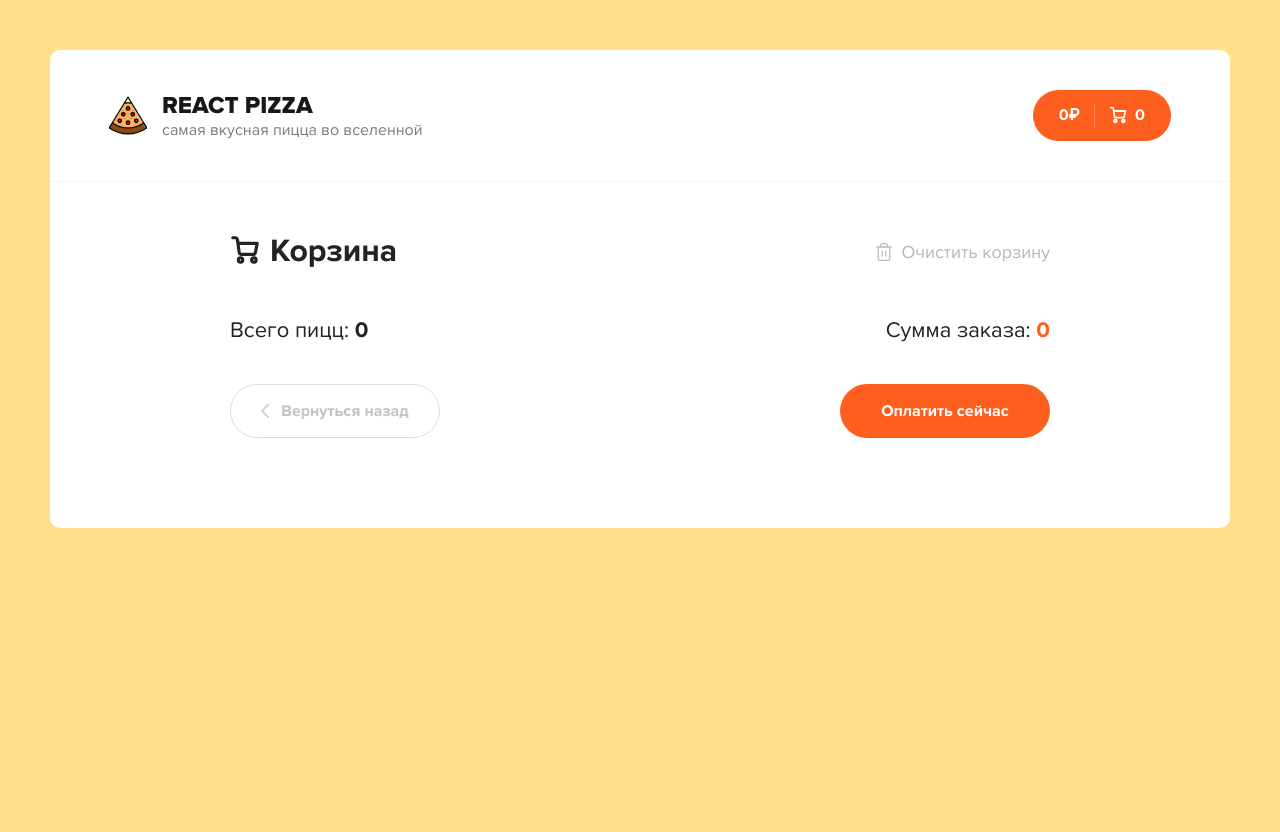
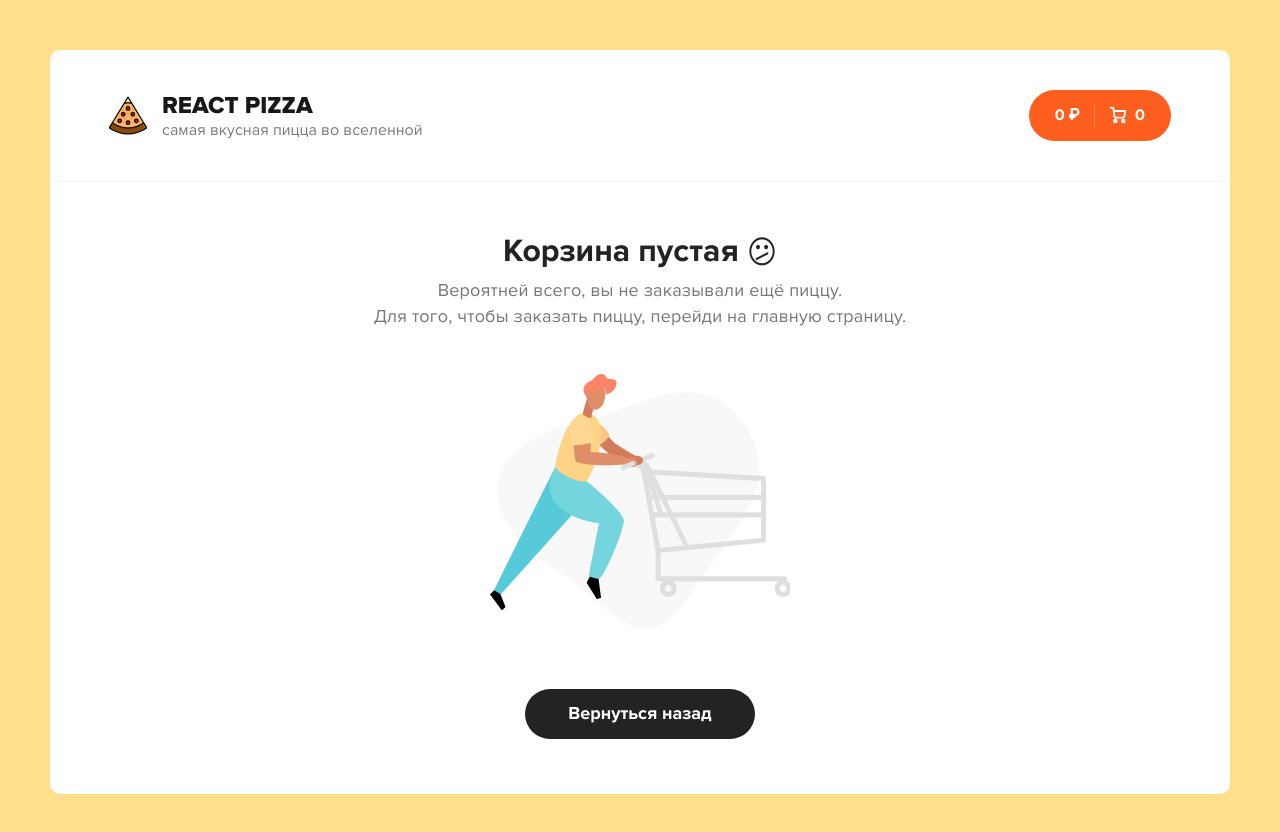
Before and after one commit to Sleggi/e-shop, a React (Create React App) app: page /cart in a window 1280 px wide. Shown: the top 832 px of the page. Before the commit the page ends 800 px from the top, so only its background shows below. Built offline with nearby package versions, Linux system fonts and the light colour scheme.

Commit message:
Cart, empty cart
Добавил отображение пустой корзины, возможность очистки корзины, отображение стоимости всех пицц

```diff
--- a/src/components/CartItem.jsx
+++ b/src/components/CartItem.jsx
@@ -1,6 +1,6 @@
 import React from 'react'
 
-function CartItem({ name, type, size, totalPrice }) {
+function CartItem({ name, type, size, totalPrice, totalCount }) {
     return (
         <div className='cart__item'>
 
@@ -23,7 +23,7 @@ function CartItem({ name, type, size, totalPrice }) {
                     </svg>
 
                 </div>
-                <b>2</b>
+                <b>{totalCount}</b>
                 <div className="button button--outline button--circle cart__item-count-plus">
                     <svg width="10" height="10" viewBox="0 0 10 10" fill="none" xmlns="http://www.w3.org/2000/svg">
                         <path d="M5.92001 3.84V5.76V8.64C5.92001 9.17016 5.49017 9.6 4.96001 9.6C4.42985 9.6 4.00001 9.17016 4.00001 8.64L4 5.76L4.00001 3.84V0.96C4.00001 0.42984 4.42985 0 4.96001 0C5.49017 0 5.92001 0.42984 5.92001 0.96V3.84Z" fill="#EB5A1E" />
@@ -33,7 +33,7 @@ function CartItem({ name, type, size, totalPrice }) {
                 </div>
             </div>
             <div className="cart__item-price">
-                <b>{totalPrice}</b>
+                <b>{totalPrice} Р</b>
             </div>
             <div className="cart__item-remove">
                 <div className="button button--outline button--circle">
--- a/src/components/Header.jsx
+++ b/src/components/Header.jsx
@@ -27,7 +27,7 @@ function Header() {
                 <div className="header__cart">
                     <Link to='/cart'>
                         <Button className='button--cart'>
-                            <span>{state.totalPrice}₽</span>
+                            <span>{state.totalPrice} ₽</span>
                             <div className="button__delimiter"></div>
                             <svg
                                 width="18"
--- a/src/pages/Cart.jsx
+++ b/src/pages/Cart.jsx
@@ -1,10 +1,13 @@
 import React from 'react'
 import { CartItem } from '../components'
-import { useSelector } from 'react-redux'
+import { useDispatch, useSelector } from 'react-redux'
+import { clearCart } from '../redux/actions/cart'
+import CartEmpty from '../assets/img/empty-cart.png'
+import { Link } from 'react-router-dom'
 
 function Cart() {
 
-
+    const dispatch = useDispatch()
     const state = useSelector(({ cart }) => {
         return {
             totalPrice: cart.totalPrice,
@@ -17,9 +20,17 @@ function Cart() {
         return state.items[key].items[0];
     })
 
+    //Метод очистки корзины. Диспатч отправляет наш action в state
+    const onClearCart = () => {
+        if (window.confirm("Вы действительно хотите удалить все товары ?")) return dispatch(clearCart())
+        else return ''
+
+    }
 
     return (
         <div className="container container--cart">
+            {
+                state.totalCount ?
                     <div className="cart">
                         <div className="cart__top">
                             <h2 className="content__title"><svg width="18" height="18" viewBox="0 0 18 18" fill="none" xmlns="http://www.w3.org/2000/svg">
@@ -36,13 +47,13 @@ function Cart() {
                                     <path d="M11.6666 9.16667V14.1667" stroke="#B6B6B6" strokeWidth="1.2" strokeLinecap="round" strokeLinejoin="round" />
                                 </svg>
 
-                        <span>Очистить корзину</span>
+                                <span onClick={onClearCart}>Очистить корзину</span>
                             </div>
                         </div>
                         <div className="content__items">
                             {
                                 pizzas.map(obj => (
-                            <CartItem name={obj.name} type={obj.type} size={obj.size} totalPrice={state.items[obj.id].totalPrice} />
+                                    <CartItem name={obj.name} type={obj.type} size={obj.size} totalPrice={state.items[obj.id].totalPrice} totalCount={state.items[obj.id].items.length} />
                                 ))
                             }
 
@@ -67,6 +78,20 @@ function Cart() {
                             </div>
                         </div>
                     </div>
+                    :
+                    <div className="cart cart--empty">
+                        <h2>Корзина пустая <icon>😕</icon></h2>
+                        <p>
+                            Вероятней всего, вы не заказывали ещё пиццу.<br />
+              Для того, чтобы заказать пиццу, перейди на главную страницу.
+            </p>
+                        <img src={CartEmpty} alt="Empty cart" />
+                        <Link to="/" exact className="button button--black">
+                            <span>Вернуться назад</span>
+                        </Link>
+                    </div>
+            }
+
         </div>
     )
 }
--- a/src/redux/actions/cart.js
+++ b/src/redux/actions/cart.js
@@ -2,3 +2,6 @@ export const addPizzaToCart = (pizzaObj) => ({
     type: 'ADD_PIZZA_CART',
     payload: pizzaObj,
 })
+export const clearCart = (pizzaObj) => ({
+    type: 'CLEAR_CART',
+})
--- a/src/redux/reducers/cart.js
+++ b/src/redux/reducers/cart.js
@@ -6,9 +6,8 @@ const initialState = {
 
 // взял каждый объект, из него прайс и с помощь редьюс прибавил прайс к 0, за первый проход 803.
 // на второй проход к 803 прибавляем второй прайс и т.д
-const getTotalPrice = arr => {
-    arr.reduce((sum, obj) => obj.price + sum, 0)
-}
+const getTotalPrice = arr => arr.reduce((sum, obj) => obj.price + sum, 0)
+
 
 //на момент первого вызова cart state = initialState
 const cart = (state = initialState, action) => {
@@ -32,19 +31,30 @@ const cart = (state = initialState, action) => {
             const items = Object.values(newItems).map(obj => obj.items)
             // соединяем все массивы в один. метод apply принимает контекст [] и помещает в него все значения объекта newItems
             const allPizzas = [].concat.apply([], items)
+            const totalPrice = getTotalPrice(allPizzas)
 
 
 
-            const totalPrice = getTotalPrice(allPizzas)
+
 
             return {
                 ...state, // возьми старое состояние
                 items: newItems,
                 totalCount: allPizzas.length,
-
                 totalPrice
             }
         }
+
+        case 'CLEAR_CART': {
+            return {
+                ...state,
+                totalPrice: 0,
+                totalCount: 0,
+                items: {},
+            }
+        }
+
+
         default:
             return state;
     }
```
Lines whose indentation alone changed are shown as unchanged.
